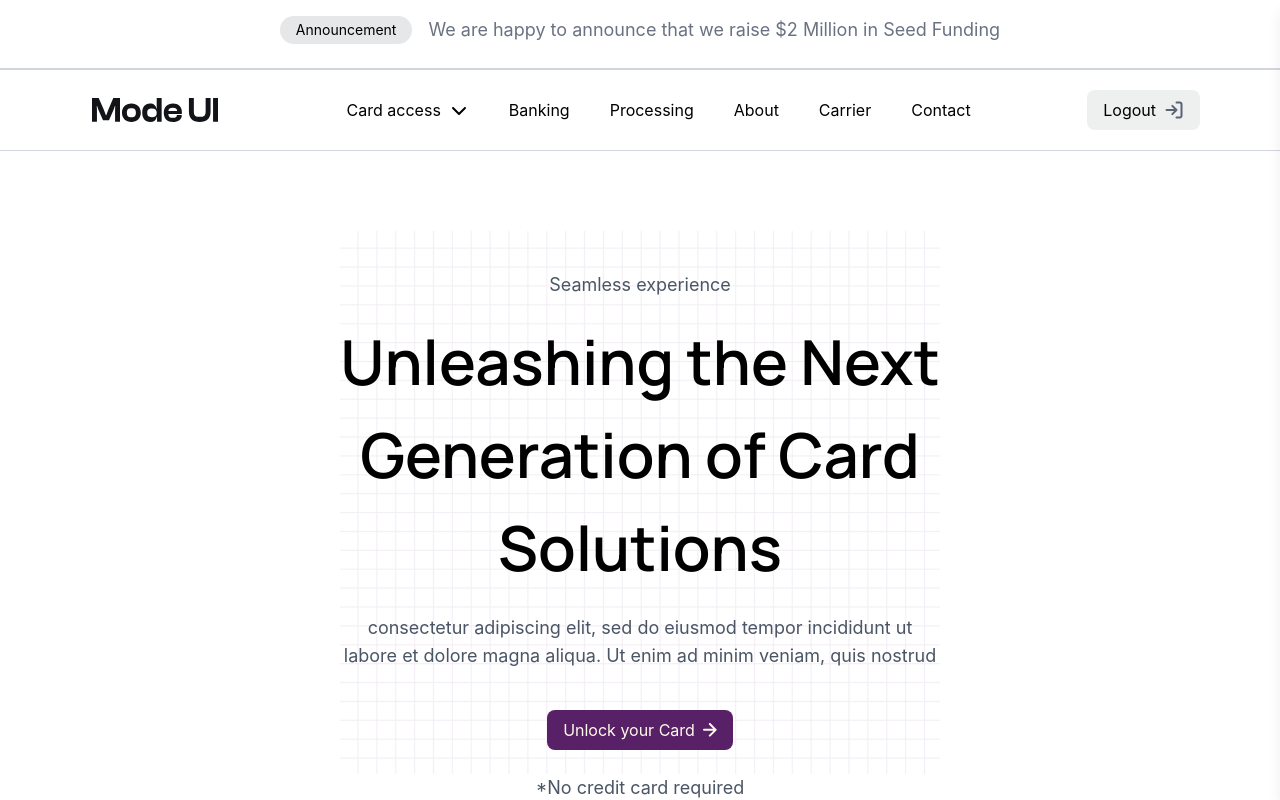
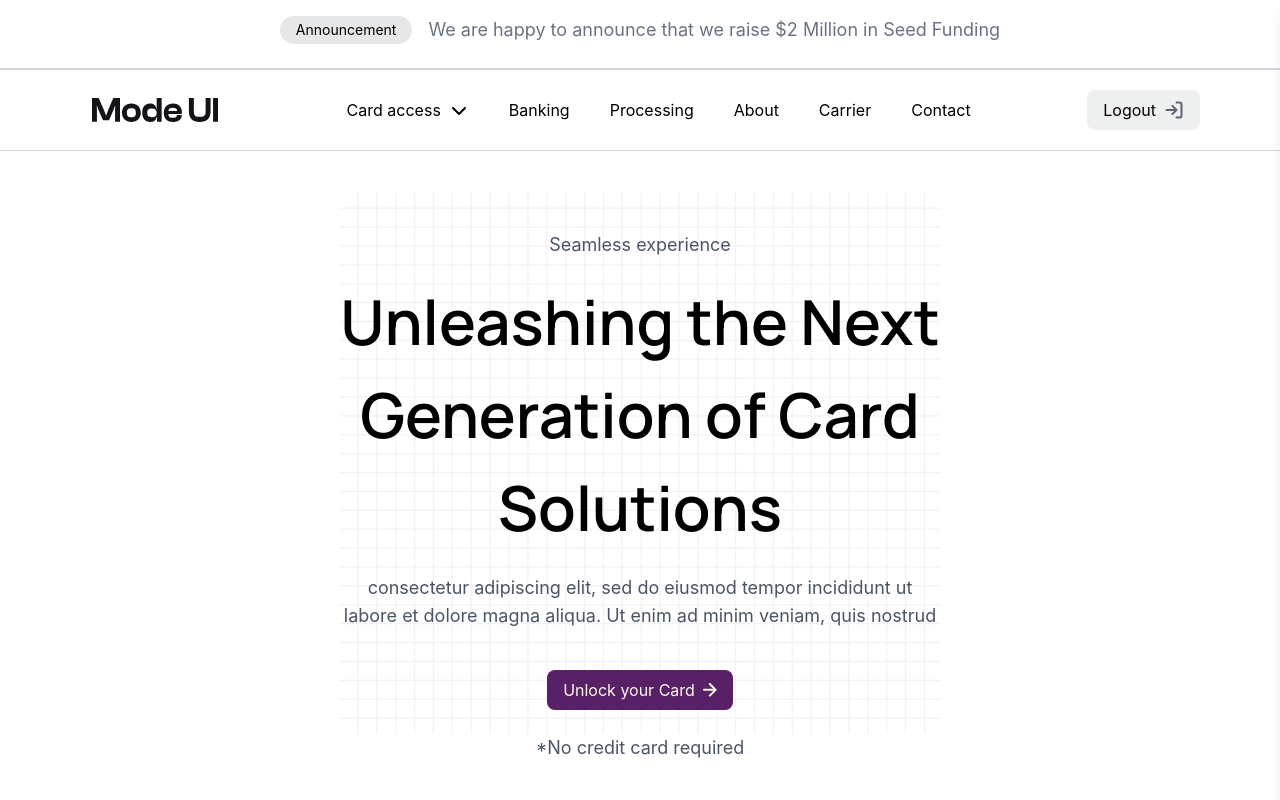
Before and after one commit to sreerajkrishnanm1174-sys/Responsive-Design-Ui, a React (Vite) app: page / in a window 1280 px wide. Shown: the top 800 px of the page. Built offline with nearby package versions, Linux system fonts and the light colour scheme.

Commit message:
some ome position size adjustment

```diff
--- a/src/components/layout/Body/Body.jsx
+++ b/src/components/layout/Body/Body.jsx
@@ -9,7 +9,7 @@ import Section_5 from "./Section_5";
 
 function Body() {
   return (
-    <div className="   h-fit  w-full p-20 lg:px-20 flex flex-col items-center justify-center gap-10">
+    <div className="h-fit  w-full p-10 lg:px-20 flex flex-col items-center justify-center gap-10">
       <Herosection />
       <Brandssection />
       <Section_1/>
```
